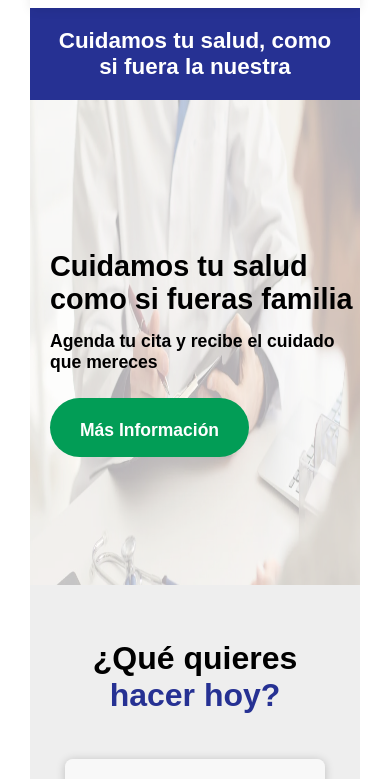
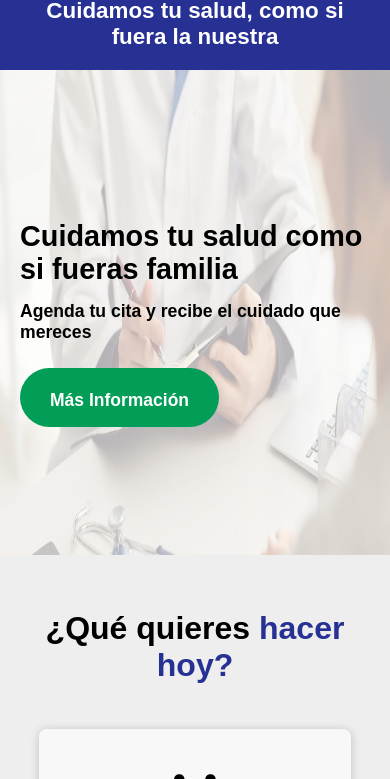
Before and after one commit to enzoliba/Web-Clinica-Centenario-del-Norte, a plain HTML site: page index.html in a window 390 px wide. Shown: the part 121-900 px from the top of the page. Drawn offline with Linux system fonts and the light colour scheme.

Commit message:
Update pagina de inicio

```diff
--- a/css/styles.css
+++ b/css/styles.css
@@ -5,7 +5,6 @@
     list-style: none;
     font-family: Arial, Helvetica, sans-serif;
 }
-
 
 /*===================================*/
 /*===============HEADER==============*/
@@ -370,10 +369,6 @@
 
 @media(max-width:991px){
 
-    body{
-        padding: 30px;
-    }
-
     .slider-box{
         width: 100%;
     }
```
